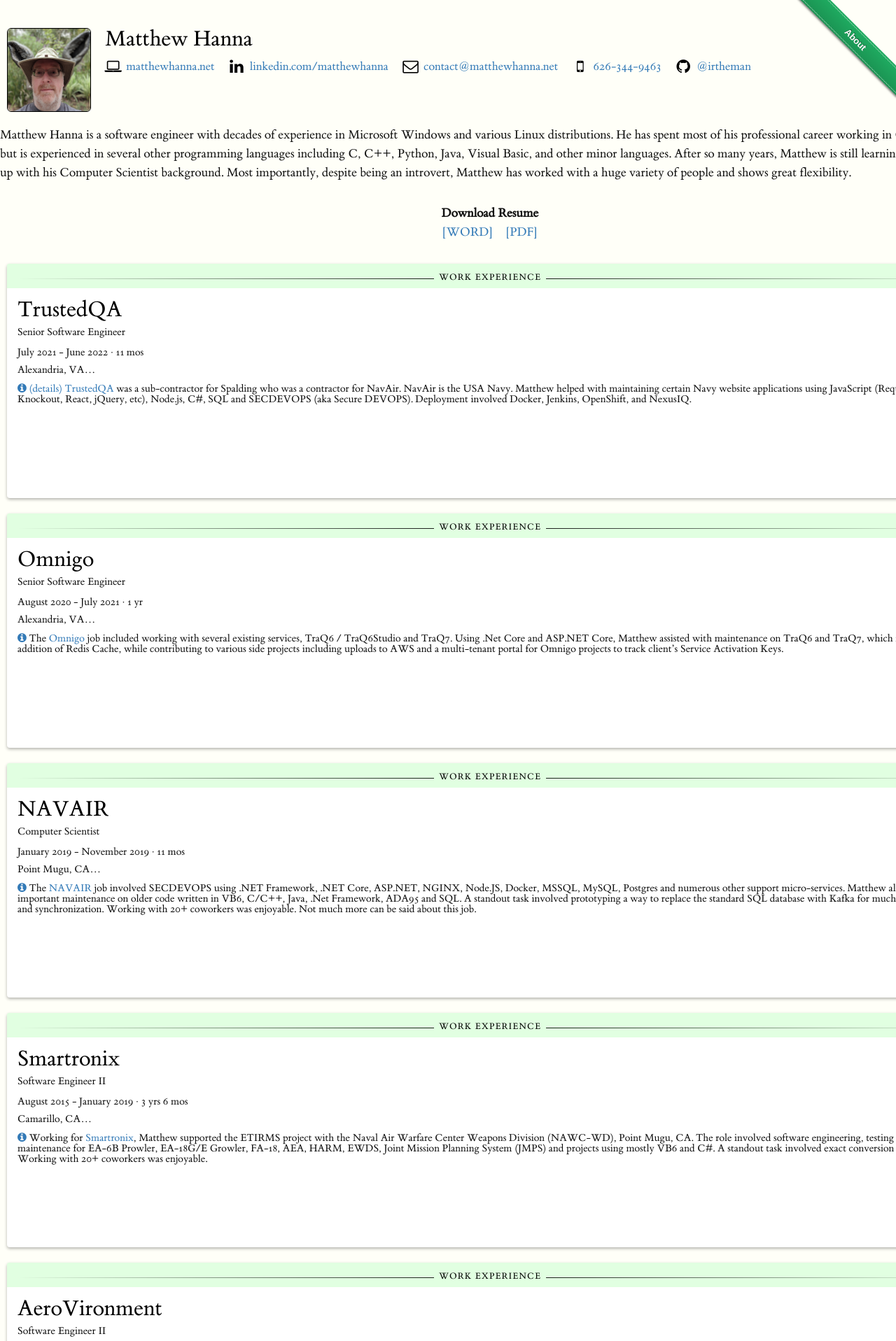
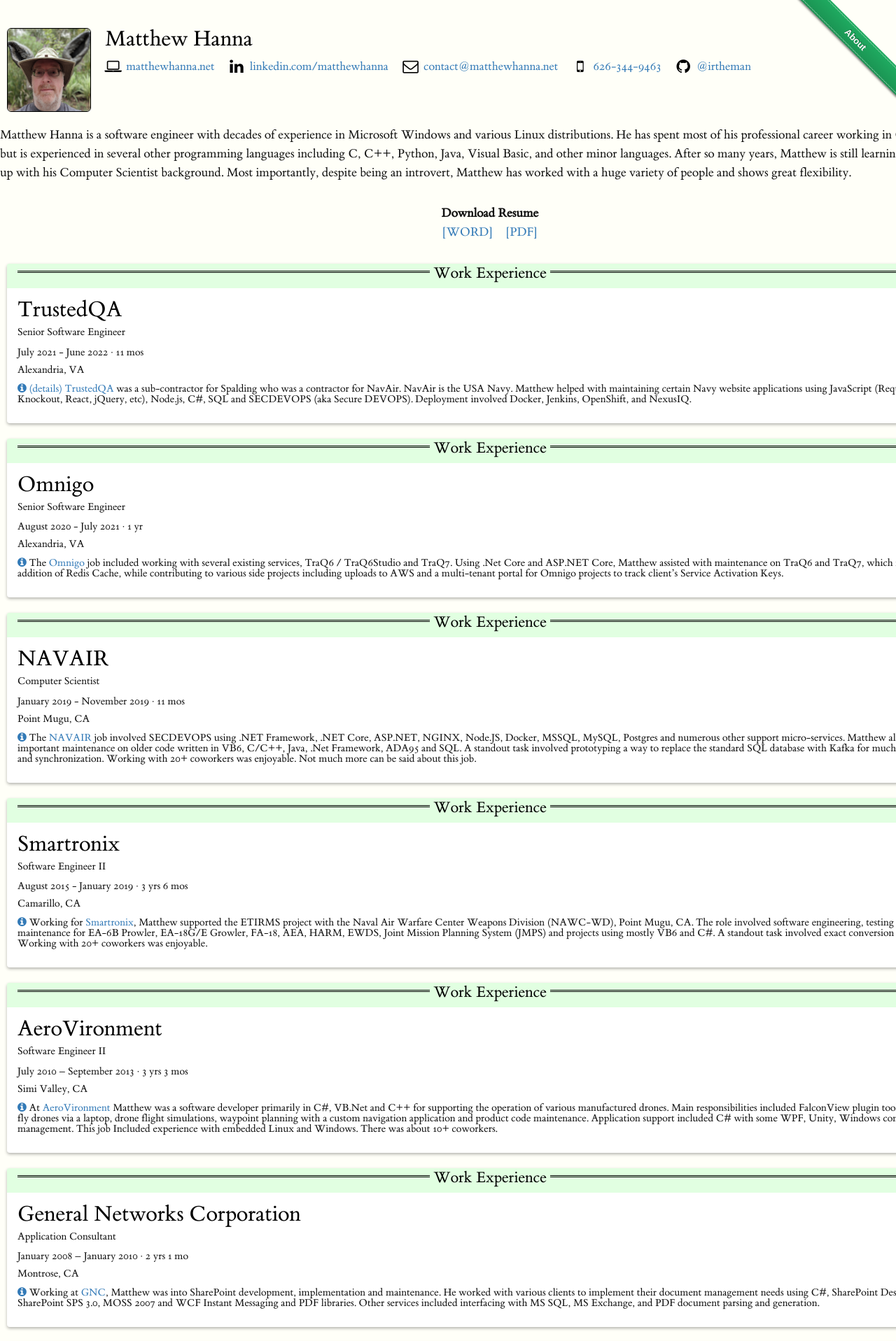
Before and after one commit to irtheman/irtheman.github.io, a Jekyll site: the page built from index.html, in a window 1280 px wide. Shown: the top 1917 px of the page at 70% size. Built offline with Jekyll 4.4.1, drawn with Linux system fonts in a browser that asks for light colours.

Commit message:
More Mobile Changes

```diff
--- a/stylesheets/resume.scss
+++ b/stylesheets/resume.scss
@@ -140,6 +140,7 @@
 
 .panel-default {
   border: none;
+  height: fit-content;
 }
 
 .panel-default > .panel-heading {
@@ -160,11 +161,10 @@
 }
 
 .panel-body {
-  height: 300px;
   overflow: hidden;
   text-overflow: clip;
   display: -webkit-box;
-  -webkit-line-clamp: 4;
+  -webkit-line-clamp: 25;
   -webkit-box-orient: vertical;
 }
 
@@ -350,55 +350,30 @@
 }
 
 .hr-plain {
-  margin: $space-md 0;
-  line-height: 1em;
-  position: relative;
-  outline: 0;
+  margin: auto;
   border: 0;
-  color: black;
-  height: 1.5em;
-  opacity: 1;
-  background: linear-gradient(to right, transparent, black, transparent);
-  width: 100%;
+  height: 1px;
+  background-image: linear-gradient(to right, rgba(0, 0, 0, 0), rgba(0, 0, 0, 0.75), rgba(0, 0, 0, 0));
 }
 
 .hr-text {
   margin: auto;
-  line-height: 1em;
-  position: relative;
-  outline: 0;
-  border: 0;
+  overflow: visible; /* For IE */
+  padding: 0;
+  border: none;
+  border-top: medium double black;
   color: black;
   text-align: center;
-  height: 1.5em;
-  opacity: 1;
-  &:before {
-    content: '';
-    // use the linear-gradient for the fading effect
-    // use a solid background color for a solid bar
-    background: linear-gradient(to right, transparent, black, transparent);
-    position: absolute;
-    left: 0;
-    top: 50%;
-    width: 100%;
-    height: 1px;
-  }
-  &:after {
-    content: attr(data-content);
-    position: relative;
-    display: inline-block;
-    color: black;
+}
 
-    padding: 0 .5em;
-    line-height: 1.5em;
-    // this is really the only tricky part, you need to specify the background color of the container element...
-    color: black;
-    background-color: $title-color;
-    font-size: $font-size-base - 2;
-
-    text-transform: uppercase;
-    letter-spacing: 1px;
-    }
+.hr-text:after {
+  content: attr(data-content);
+  display: inline-block;
+  position: relative;
+  top: -0.7em;
+  font-size: 1.5em;
+  padding: 0 0.25em;
+  background: $title-color;
 }
 
 /*SKILLS*/
@@ -530,5 +505,22 @@
 
   .resume-contact {
     font-size: $font-size-base - 2;
+    display: flex;
+    flex-flow: row wrap;
+
+    div {
+      max-width: 48%;
+      flex:0 0 48%;
+    }
+  }
+
+  .hr-plain {
+    margin: auto;
+    overflow: visible; /* For IE */
+    padding: 0;
+    border: none;
+    border-top: medium double black;
+    color: black;
+    text-align: center;
   }
 }
```
